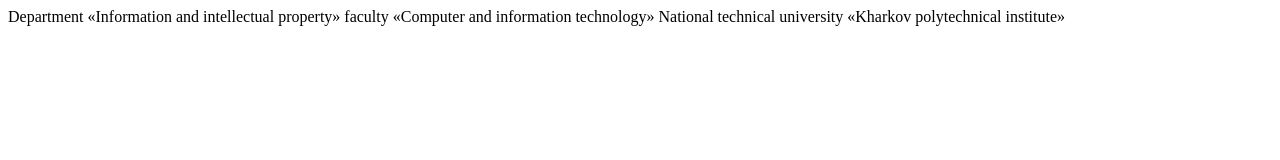
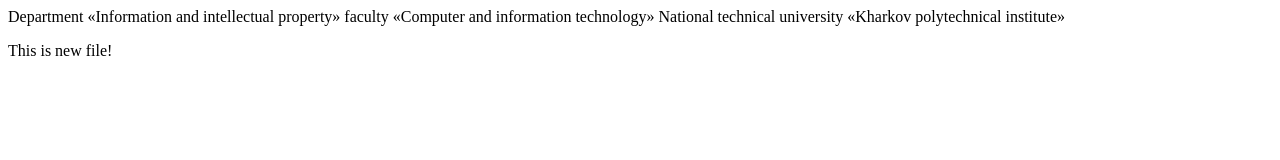
Before and after one commit to kostyaBabkin/4, a plain HTML site: page index.html in a window 1280 px wide. Drawn offline with Linux system fonts and the light colour scheme.

Commit message:
Update index.html
New tag and content

```diff
--- a/index.html
+++ b/index.html
@@ -9,5 +9,6 @@
     Department «Information and intellectual property»
     faculty «Computer and information technology» National technical university «Kharkov polytechnical institute»
    </div>
+   <p> This is new file!</p>
 </body>
 </html>
```
